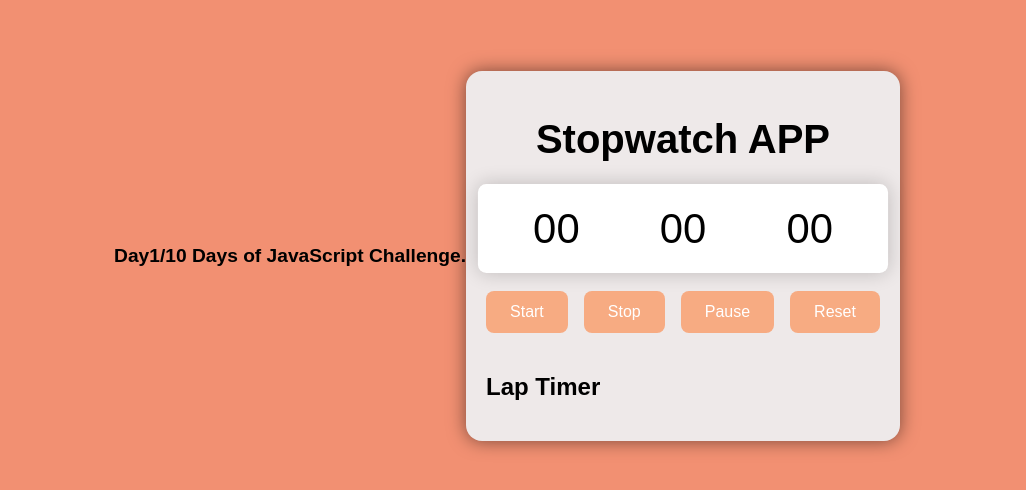
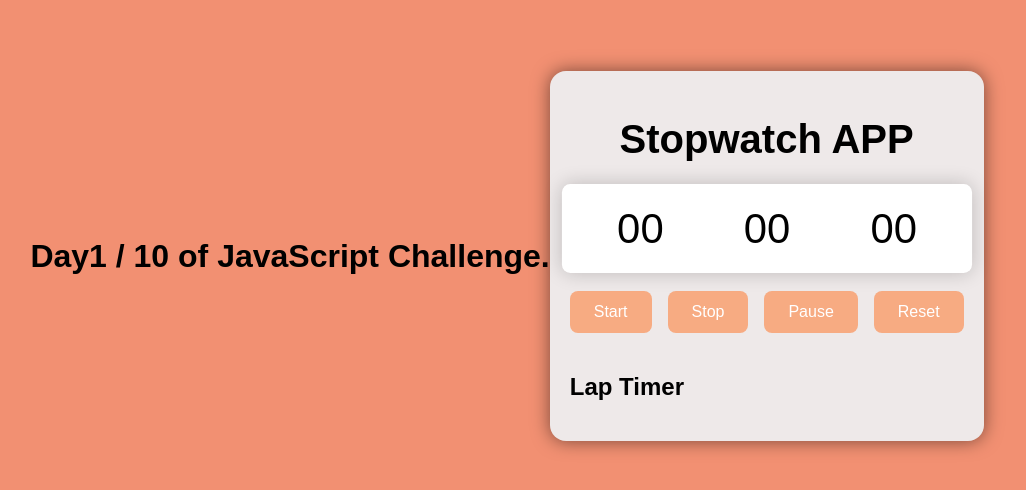
Before and after one commit to piyush-sri/Stopwatch-using-HTML-CSS-and-JS, a plain HTML site: page index.html in a window 1280 px wide. Shown: the part 152-642 px from the top of the page, without its empty margins (133-1159 px from the left). Drawn offline with Linux system fonts and the light colour scheme.

Commit message:
Update index.html

```diff
--- a/index.html
+++ b/index.html
@@ -7,7 +7,7 @@
     <link href="style.css" rel="stylesheet"/>
 </head>
 <body>
-    <center><b><big>Day1/10 Days of JavaScript Challenge.</big></b></center>
+    <h1 align="center">Day1 / 10 of JavaScript Challenge.</h1>
     <div class="container">
      <h1 class="title">Stopwatch APP</h1>
      <div class="stopwatch">
```
